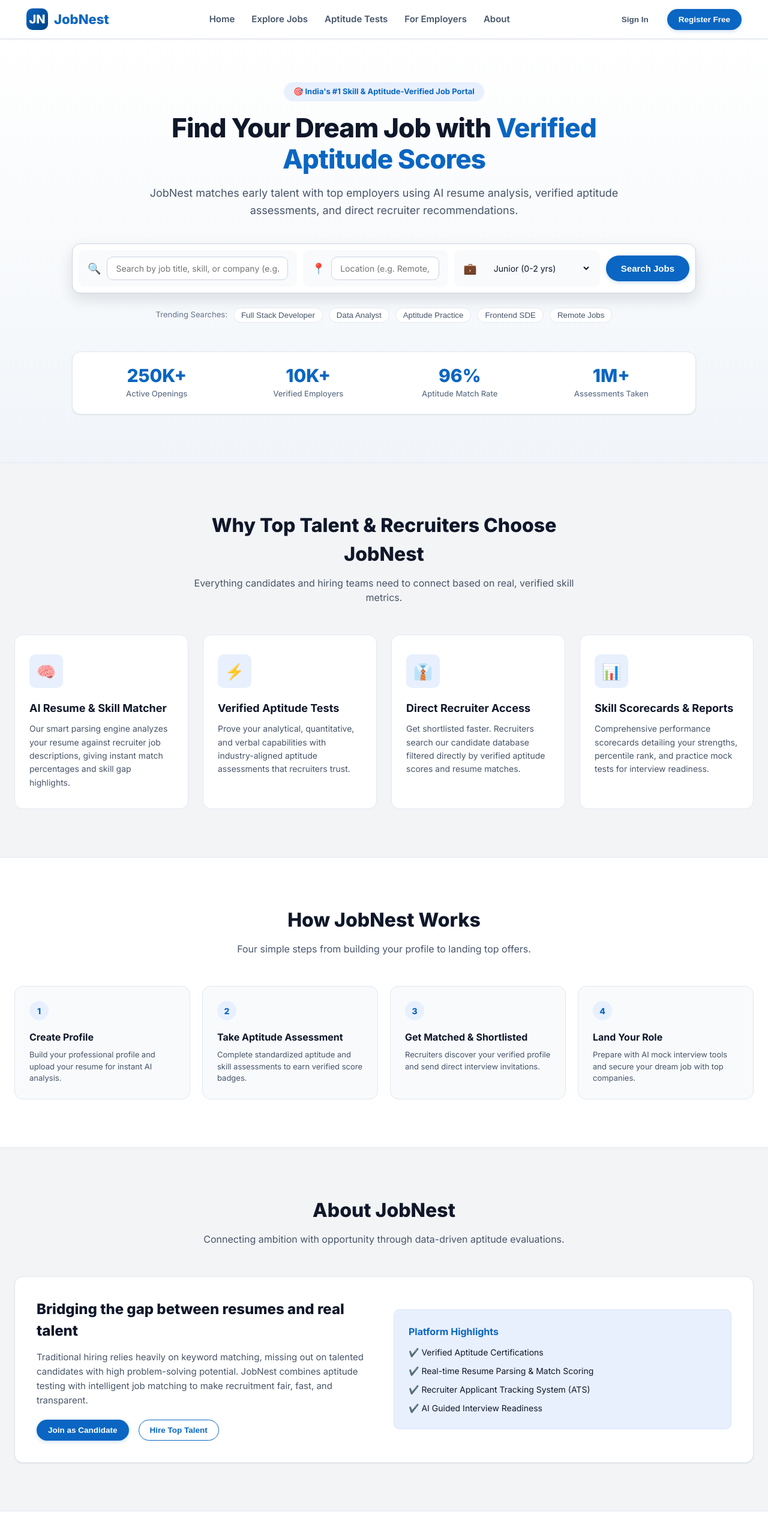
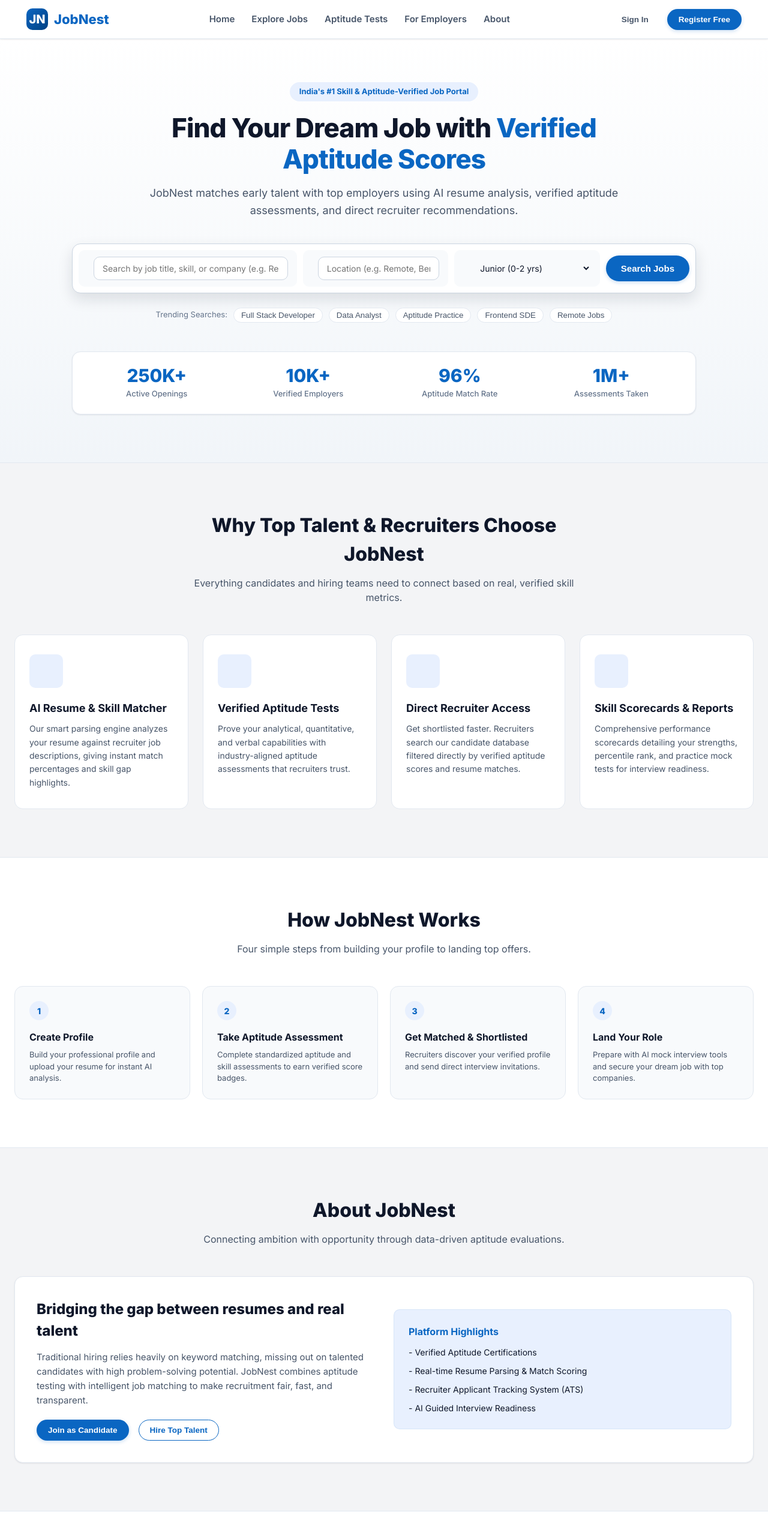
Before and after one commit to hindochahitarth/jobnest-job-aptitude-portal, a React (Vite) app in the folder frontend/: page / in a window 1280 px wide. Shown: the top 2566 px of the page at 60% size. Built offline with nearby package versions, Linux system fonts and the light colour scheme; no server answers.

Commit message:
fix:Improved UI and solve login error

```diff
--- a/frontend/src/components/landing/AboutSection.jsx
+++ b/frontend/src/components/landing/AboutSection.jsx
@@ -44,10 +44,10 @@
           <div style={{ background: "var(--primary-light)", padding: 24, borderRadius: "var(--radius-md)", border: "1px solid var(--primary-soft)" }}>
             <h4 style={{ color: "var(--primary)", fontSize: 16, fontWeight: 700, marginBottom: 12 }}>Platform Highlights</h4>
             <ul style={{ listStyle: "none", display: "flex", flexDirection: "column", gap: 10, fontSize: 14, color: "var(--text-main)" }}>
-              <li>✔️ Verified Aptitude Certifications</li>
-              <li>✔️ Real-time Resume Parsing & Match Scoring</li>
-              <li>✔️ Recruiter Applicant Tracking System (ATS)</li>
-              <li>✔️ AI Guided Interview Readiness</li>
+              <li>- Verified Aptitude Certifications</li>
+              <li>- Real-time Resume Parsing & Match Scoring</li>
+              <li>- Recruiter Applicant Tracking System (ATS)</li>
+              <li>- AI Guided Interview Readiness</li>
             </ul>
           </div>
         </div>
--- a/frontend/src/components/landing/FeaturesGrid.jsx
+++ b/frontend/src/components/landing/FeaturesGrid.jsx
@@ -2,22 +2,22 @@
 
 const features = [
   {
-    icon: "🧠",
+    icon: "",
     title: "AI Resume & Skill Matcher",
     desc: "Our smart parsing engine analyzes your resume against recruiter job descriptions, giving instant match percentages and skill gap highlights.",
   },
   {
-    icon: "⚡",
+    icon: "",
     title: "Verified Aptitude Tests",
     desc: "Prove your analytical, quantitative, and verbal capabilities with industry-aligned aptitude assessments that recruiters trust.",
   },
   {
-    icon: "👔",
+    icon: "",
     title: "Direct Recruiter Access",
     desc: "Get shortlisted faster. Recruiters search our candidate database filtered directly by verified aptitude scores and resume matches.",
   },
   {
-    icon: "📊",
+    icon: "",
     title: "Skill Scorecards & Reports",
     desc: "Comprehensive performance scorecards detailing your strengths, percentile rank, and practice mock tests for interview readiness.",
   },
--- a/frontend/src/components/landing/Footer.jsx
+++ b/frontend/src/components/landing/Footer.jsx
@@ -1,6 +1,29 @@
 import React from "react";
 
 export default function Footer() {
+  function handleLinkClick(e, href) {
+    e.preventDefault();
+    window.history.pushState({}, "", href);
+    window.dispatchEvent(new PopStateEvent("popstate"));
+
+    const hashIndex = href.indexOf("#");
+    if (hashIndex > -1) {
+      const targetId = href.slice(hashIndex);
+      const target = document.querySelector(targetId);
+      if (target) {
+        setTimeout(() => target.scrollIntoView({ behavior: "smooth", block: "start" }), 60);
+      }
+    }
+  }
+
+  function NavLink({ href, children }) {
+    return (
+      <a href={href} onClick={(e) => handleLinkClick(e, href)}>
+        {children}
+      </a>
+    );
+  }
+
   return (
     <footer className="landing-footer">
       <div className="footer-container">
@@ -13,37 +36,37 @@
           <div className="footer-col">
             <h4>For Candidates</h4>
             <ul>
-              <li><a href="/jobs">Browse Jobs</a></li>
-              <li><a href="/#features">Aptitude Tests</a></li>
-              <li><a href="/dashboard/resume">Resume AI Builder</a></li>
-              <li><a href="/dashboard/interview">Interview Prep</a></li>
+              <li><NavLink href="/jobs">Browse Jobs</NavLink></li>
+              <li><NavLink href="/#features">Aptitude Tests</NavLink></li>
+              <li><NavLink href="/dashboard/resume">Resume AI Builder</NavLink></li>
+              <li><NavLink href="/dashboard/interview">Interview Prep</NavLink></li>
             </ul>
           </div>
 
           <div className="footer-col">
             <h4>For Employers</h4>
             <ul>
-              <li><a href="/dashboard/post-job">Post a Job</a></li>
-              <li><a href="/dashboard/applicants">Candidate Search</a></li>
-              <li><a href="/dashboard/ai-tools">AI Screening Tools</a></li>
-              <li><a href="/#how-it-works">Pricing Plans</a></li>
+              <li><NavLink href="/dashboard/post-job">Post a Job</NavLink></li>
+              <li><NavLink href="/dashboard/applicants">Candidate Search</NavLink></li>
+              <li><NavLink href="/dashboard/ai-tools">AI Screening Tools</NavLink></li>
+              <li><NavLink href="/#how-it-works">Pricing Plans</NavLink></li>
             </ul>
           </div>
 
           <div className="footer-col">
             <h4>Company</h4>
             <ul>
-              <li><a href="/#about">About Us</a></li>
-              <li><a href="/#features">Features</a></li>
-              <li><a href="/#privacy">Privacy Policy</a></li>
-              <li><a href="/#terms">Terms of Service</a></li>
+              <li><NavLink href="/#about">About Us</NavLink></li>
+              <li><NavLink href="/#features">Features</NavLink></li>
+              <li><NavLink href="/#privacy">Privacy Policy</NavLink></li>
+              <li><NavLink href="/#terms">Terms of Service</NavLink></li>
             </ul>
           </div>
         </div>
 
         <div className="footer-bottom">
           <span>© {new Date().getFullYear()} JobNest Inc. All rights reserved.</span>
-          <span>Designed with LinkedIn & Naukri Inspired Corporate UX</span>
+          <span>Designed with Corporate UX</span>
         </div>
       </div>
     </footer>
--- a/frontend/src/components/landing/Hero.jsx
+++ b/frontend/src/components/landing/Hero.jsx
@@ -22,7 +22,7 @@
       <div className="hero-container">
         <div className="hero-header-center">
           <div className="hero-badge-pill">
-            <span>🎯 India's #1 Skill & Aptitude-Verified Job Portal</span>
+            <span>India's #1 Skill & Aptitude-Verified Job Portal</span>
           </div>
 
           <h1 className="hero-title">
@@ -37,7 +37,7 @@
         {/* Naukri / LinkedIn Style Search Widget */}
         <form className="hero-search-widget" onSubmit={handleSearch}>
           <div className="search-field">
-            <span className="field-icon">🔍</span>
+            <span className="field-icon"></span>
             <input
               type="text"
               placeholder="Search by job title, skill, or company (e.g. React, Data Analyst)"
@@ -47,7 +47,7 @@
           </div>
 
           <div className="search-field">
-            <span className="field-icon">📍</span>
+            <span className="field-icon"></span>
             <input
               type="text"
               placeholder="Location (e.g. Remote, Bengaluru)"
@@ -57,7 +57,7 @@
           </div>
 
           <div className="search-field">
-            <span className="field-icon">💼</span>
+            <span className="field-icon"></span>
             <select value={exp} onChange={(e) => setExp(e.target.value)}>
               <option value="0-1">Fresher (0-1 yrs)</option>
               <option value="0-2">Junior (0-2 yrs)</option>
```
